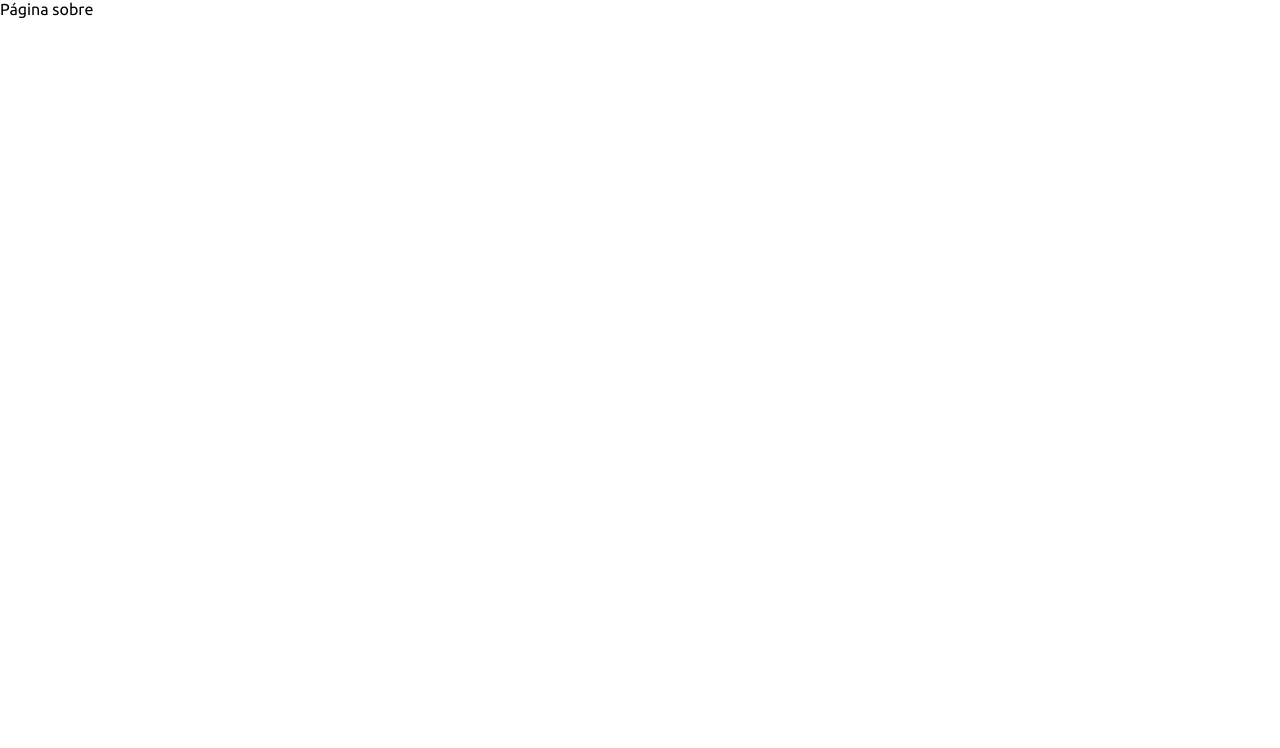
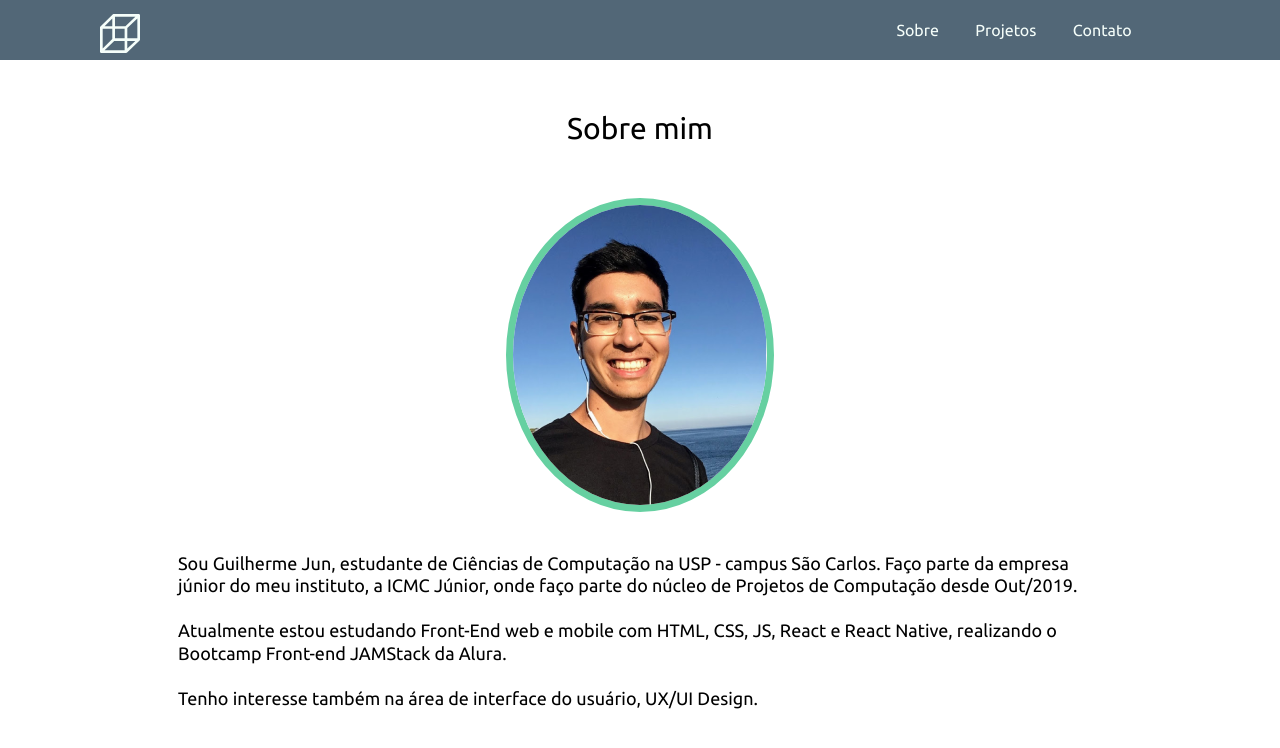
Before and after one commit to guijun13/Guilherme_Jun_JAMStackAlura, a Next.js app: page /about in a window 1280 px wide. Shown: the top 748 px of the page. Built offline with nearby package versions, Linux system fonts and the light colour scheme.

Commit message:
feat(about): add 'About' page content from 'Home' page

```diff
--- a/pages/about.js
+++ b/pages/about.js
@@ -1,5 +1,70 @@
 import React from 'react';
+import Header from '../src/components/commons/Header';
+import Grid from '../src/components/foundation/layout/Grid';
+import Text from '../src/components/foundation/Text';
 
 export default function About() {
-  return <div>Página sobre</div>;
+  return (
+    <>
+      <Header />
+      <Grid.Container
+        marginBottom={{
+          xs: '40px',
+          md: '50px',
+        }}
+      >
+        <Grid.Row>
+          <Text margin="50px 0" tag="h3" variant="titleh3">
+            Sobre mim
+          </Text>
+        </Grid.Row>
+        <Grid.Row>
+          <Grid.Col
+            value={{ lg: 4, md: 10, xs: 12 }} // ocupa colunas
+            offset={{ lg: 0, md: 0, xs: 0 }} // desloca/pula colunas
+            display="flex"
+            alignItems="flex-start"
+            justifyContent="flex-start"
+            flexDirection="column"
+          >
+            <img
+              style={{
+                display: 'block',
+                margin: 'auto',
+                marginBottom: '20px',
+                border: 'solid 7px #66D0A1',
+                borderRadius: '50%',
+              }}
+              src="/images/profile.png"
+              alt="img"
+            />
+          </Grid.Col>
+          <Grid.Col
+            value={{ md: 12, xs: 12 }} // ocupa colunas
+            offset={{ md: 0, xs: 0 }} // desloca/pula colunas
+            display="flex"
+            alignItems="center"
+            justifyContent="center"
+            flexDirection="column"
+          >
+            <Text margin="20px" tag="p" variant="titleh5">
+              Sou Guilherme Jun, estudante de Ciências de Computação na USP -
+              campus São Carlos. Faço parte da empresa júnior do meu instituto,
+              a ICMC Júnior, onde faço parte do núcleo de Projetos de Computação
+              desde Out/2019.
+              <br />
+              <br />
+              Atualmente estou estudando Front-End web e mobile com HTML, CSS,
+              JS, React e React Native, realizando o Bootcamp Front-end JAMStack
+              da Alura.
+              <br />
+              <br />
+              Tenho interesse também na área de interface do usuário, UX/UI
+              Design.
+            </Text>
+          </Grid.Col>
+        </Grid.Row>
+      </Grid.Container>
+    </>
+  );
 }
```
Also changed, not shown: pages/index.js (+3 -16 lines).
